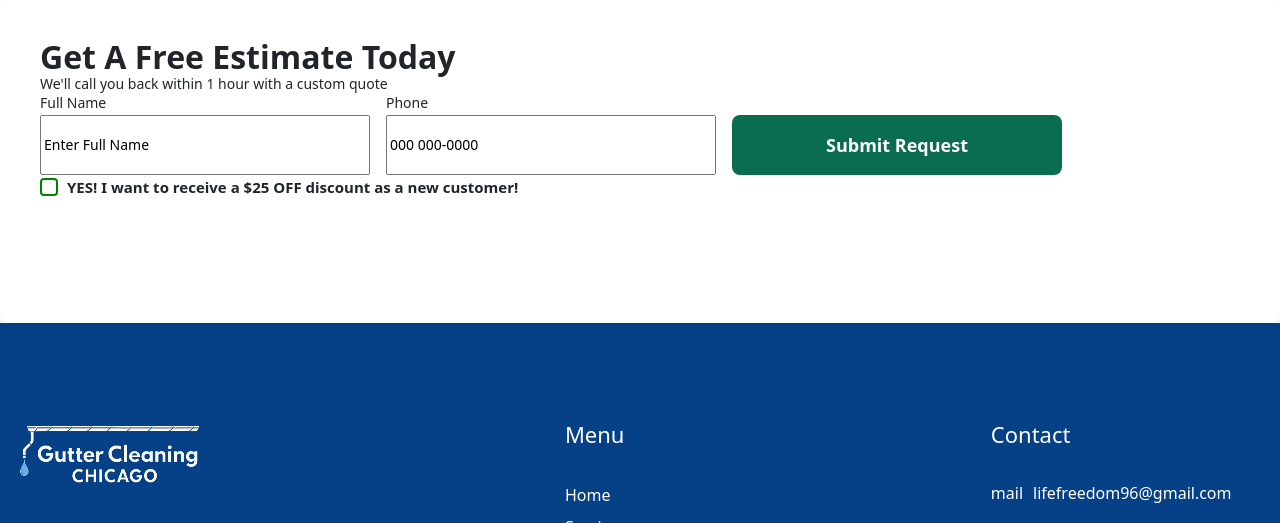
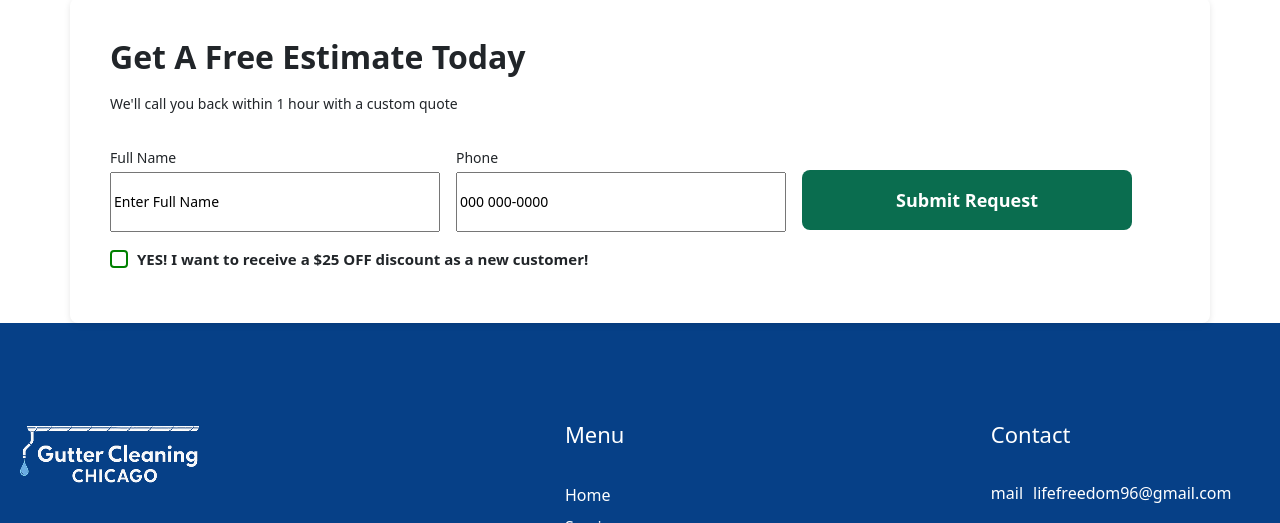
Before and after one commit to Th1STSay/cleaning, a website: page src/index.html in a window 1280 px wide. Shown: the part 891-1414 px from the top of the page. Drawn offline with nearby package versions, Linux system fonts and the light colour scheme; files that its build step writes are made by us from their sources.

Commit message:
change form

```diff
--- a/src/sass/components/_form-block.scss
+++ b/src/sass/components/_form-block.scss
@@ -4,7 +4,7 @@
     margin: 0 auto;
 
     &__content{
-        max-width: 1520px;
+        max-width: 1140px;
         width: 100%;
         height: 325px;
         display: flex;
@@ -17,11 +17,13 @@
             h1{
                 font-weight: 700;
                 font-size: 32px;
+                padding-bottom: 20px;
             }
 
             p{
                 font-weight: 400;
                 font-size: 14px;
+                padding-bottom: 35px;
             }
         }
 
@@ -31,13 +33,14 @@
                 display: flex;
                 flex-direction: row;
                 gap: 16px;
+                padding-bottom: 15px;
 
                 &-col1{
                     label{
                         font-size: 14px;
                         font-weight: 400;
                         padding-top: 5px;
-                        padding-bottom: 5px;
+                        padding-bottom: 7px;
                     }
                     input{
                         font-size: 14px;
@@ -52,7 +55,7 @@
                         font-size: 14px;
                         font-weight: 400;
                         padding-top: 5px;
-                        padding-bottom: 5px;
+                        padding-bottom: 7px;
                     }
                     input{
                         font-size: 14px;
```
